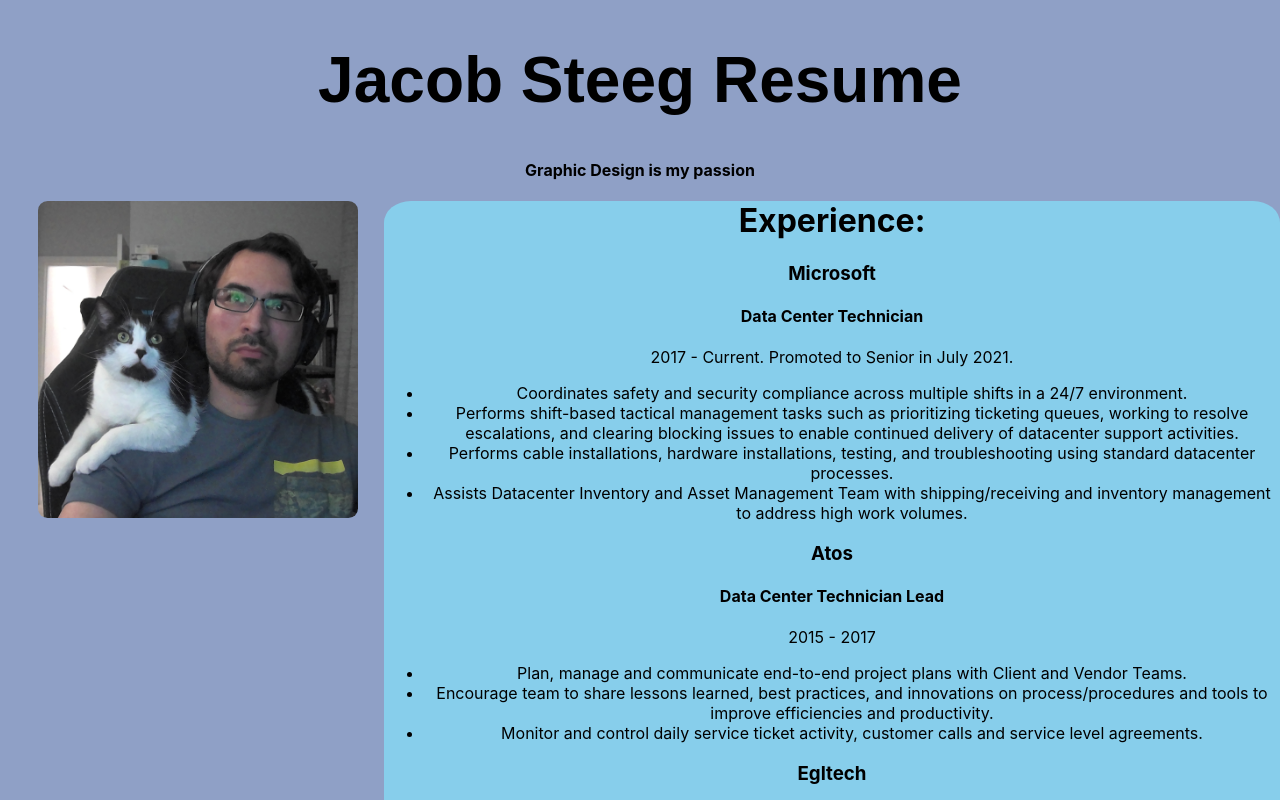
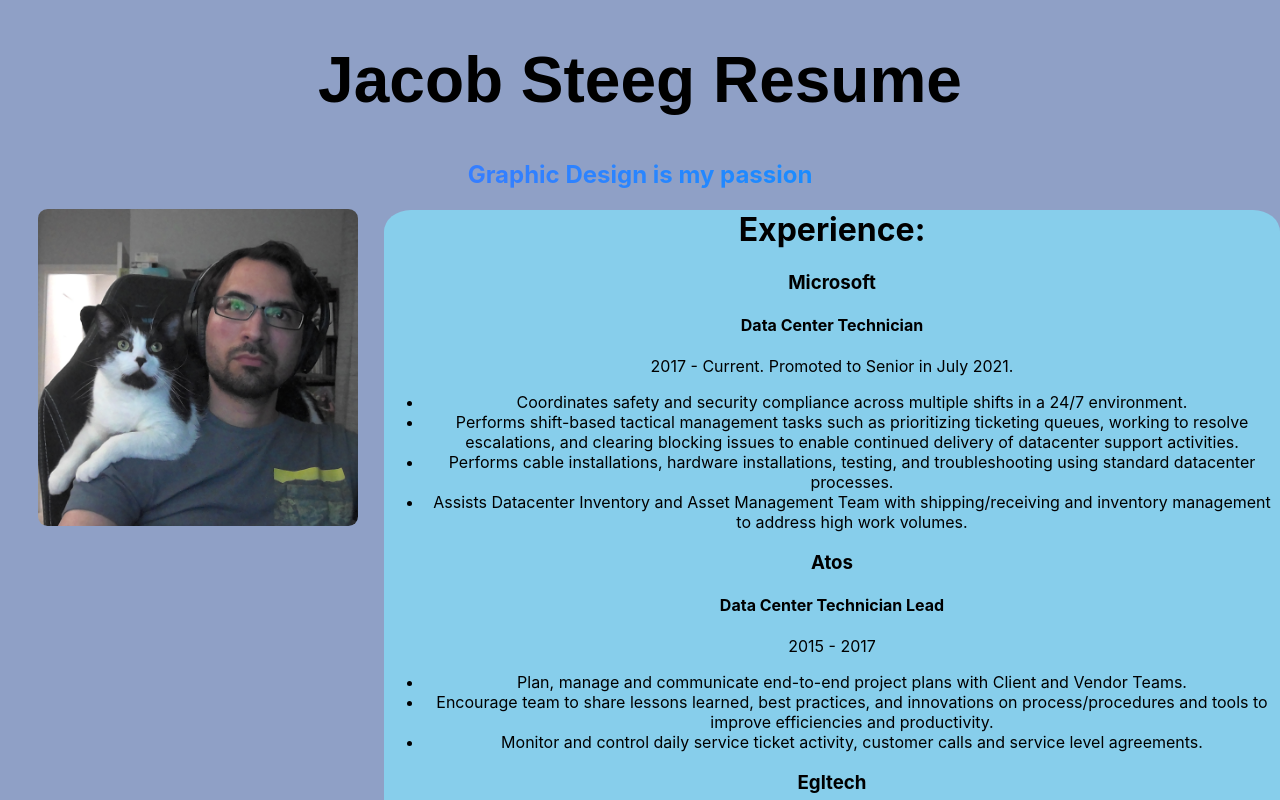
Before and after one commit to jtsteeg/ReactResume, a React (Create React App) app: page / in a window 1280 px wide. Shown: the top 800 px of the page. Built offline with nearby package versions, Linux system fonts and the light colour scheme.

Commit message:
adds rainbow animation

```diff
--- a/src/Title/Title.js
+++ b/src/Title/Title.js
@@ -5,7 +5,7 @@ const Title = () => {
   return (
     <div>
       <h1 className={styles.title}>Jacob Steeg Resume</h1>
-      <h4>Graphic Design is my passion</h4>
+      <h2 className={styles.rainbow_text_animated}> Graphic Design is my passion</h2>
     </div>
   );
 }
--- a/src/Title/Title.module.css
+++ b/src/Title/Title.module.css
@@ -41,3 +41,30 @@
 .rubberBand {
   animation-name: rubberBand;
 }
+
+.rainbow_text_animated {
+  background: linear-gradient(
+    to right,
+    #6666ff,
+    #0099ff,
+    #00ff00,
+    #ff3399,
+    #6666ff
+  );
+  -webkit-background-clip: text;
+  background-clip: text;
+  color: transparent;
+  animation: rainbow_animation 6s ease-in-out infinite;
+  background-size: 400% 100%;
+}
+
+@keyframes rainbow_animation {
+  0%,
+  100% {
+    background-position: 0 0;
+  }
+
+  50% {
+    background-position: 100% 0;
+  }
+}
```
